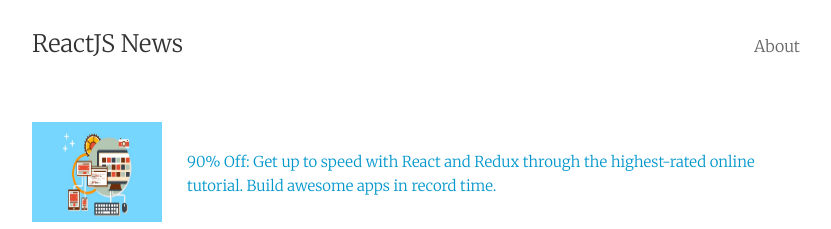
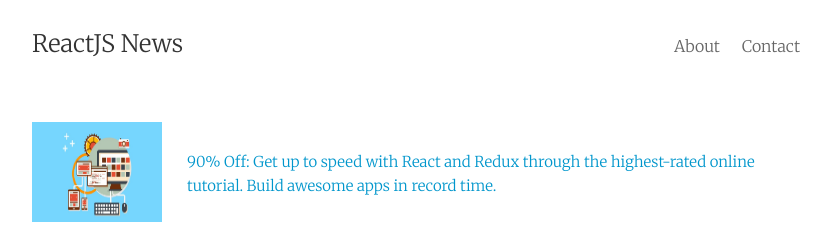
Before and after one commit to Legitcode/ReactJSNews, a Jekyll site: the page built from index.html, in a window 1280 px wide and 900 px high. Shown: the top 229 px of the window, without its empty margins (224-1055 px from the left). Built offline with Jekyll 4.4.1, drawn with Linux system fonts in a browser that asks for light colours; Markdown is read by kramdown in place of the engine named in the settings; the list of posts is cut into pages by our own code.

Commit message:
troubleshooting jekyll

```diff
--- a/_includes/navigation.html
+++ b/_includes/navigation.html
@@ -1,2 +1,2 @@
 <a href="{{ site.baseurl }}/about/">About</a>
-<!-- <a href="{{ site.baseurl }}/contact/">Contact</a> -->
+<a href="{{ site.baseurl }}/contact/">Contact</a>
```
